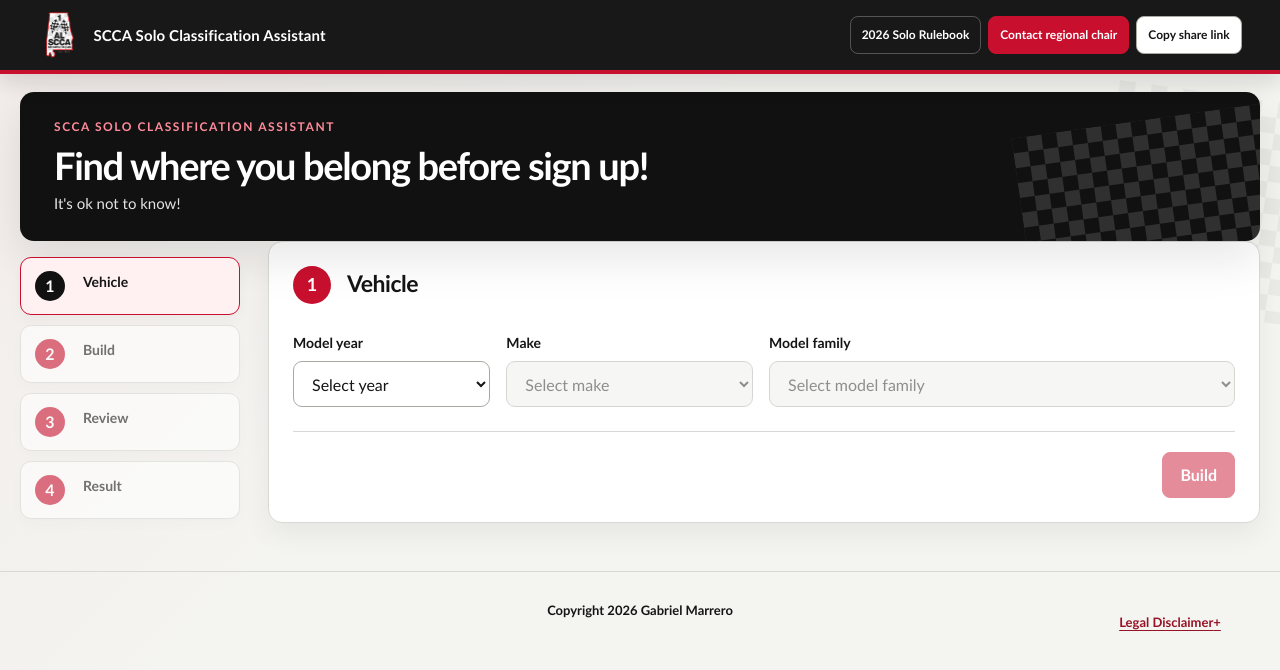
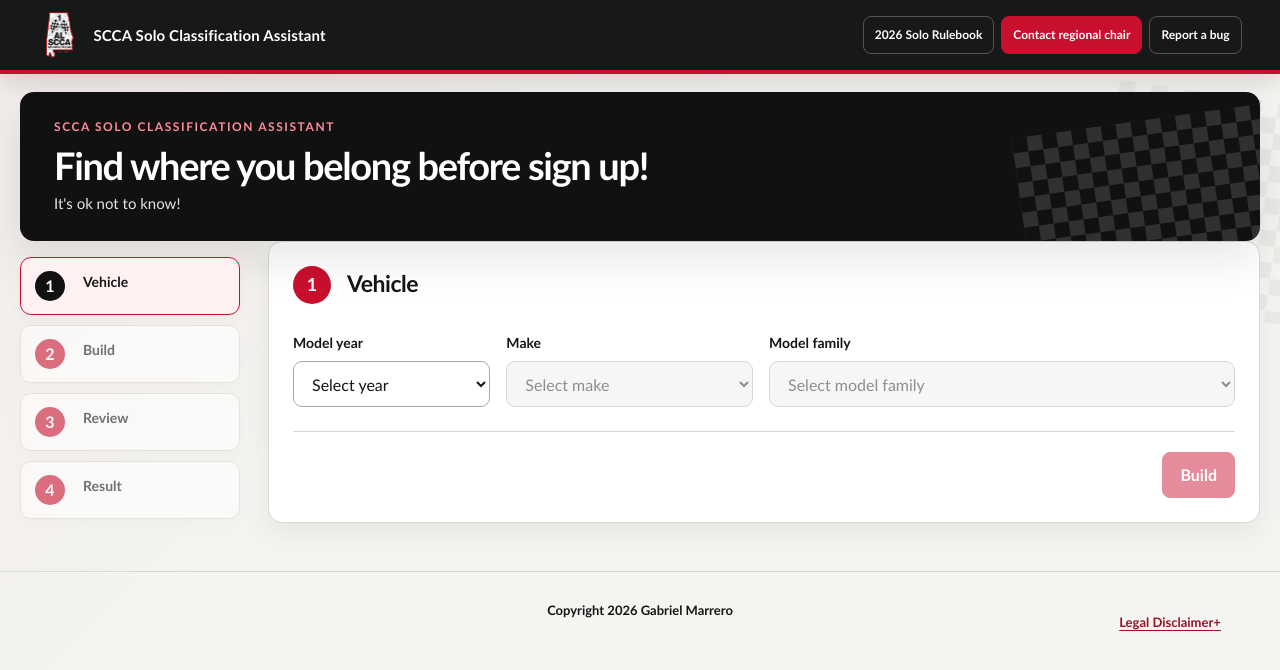
Before and after one commit to madcowg/scca-class-finder, a React (Vite) app: page / in a window 1280 px wide. Shown: the top 670 px of the page. Built offline with nearby package versions, Linux system fonts and the light colour scheme.

Commit message:
Add report-a-bug link and retarget share button to the final result
Share button now links directly to step 4 (the completed classification) and
only appears once results exist. Report a bug opens a pre-filled GitHub issue
with the current vehicle, build, result, and a reproduce link.

```diff
--- a/src/App.tsx
+++ b/src/App.tsx
@@ -5,6 +5,7 @@
 import { RegionalContactPanel } from "./components/RegionalContactPanel";
 import { ResultPanel } from "./components/ResultPanel";
 import { VehicleSelector } from "./components/VehicleSelector";
+import { buildBugReportUrl } from "./lib/bugReport";
 import { classifyVehicle } from "./lib/classifier";
 import { DEFAULT_BUILD } from "./lib/rules";
 import { getVehicleVariants, resolveVehicleSelection } from "./lib/vehicleData";
@@ -15,9 +16,14 @@
 interface SavedState {
   selection: VehicleSelection;
   build: BuildProfile;
+  step: Step;
 }
 
 const EMPTY_SELECTION: VehicleSelection = { make: "", model: "", year: "" };
+
+function isStep(value: unknown): value is Step {
+  return value === 1 || value === 2 || value === 3 || value === 4;
+}
 
 function readInitialState(): SavedState {
   const params = new URLSearchParams(window.location.search);
@@ -25,7 +31,8 @@
   if (!encoded) {
     return {
       selection: EMPTY_SELECTION,
-      build: DEFAULT_BUILD
+      build: DEFAULT_BUILD,
+      step: 1
     };
   }
 
@@ -40,12 +47,14 @@
         notListed: parsed.selection?.notListed,
         manualDescription: parsed.selection?.manualDescription
       }),
-      build: { ...DEFAULT_BUILD, ...(parsed.build ?? {}) }
+      build: { ...DEFAULT_BUILD, ...(parsed.build ?? {}) },
+      step: isStep(parsed.step) ? parsed.step : 1
     };
   } catch {
     return {
       selection: EMPTY_SELECTION,
-      build: DEFAULT_BUILD
+      build: DEFAULT_BUILD,
+      step: 1
     };
   }
 }
@@ -54,8 +63,8 @@
   const initial = useMemo(readInitialState, []);
   const [selection, setSelection] = useState<VehicleSelection>(initial.selection);
   const [build, setBuild] = useState<BuildProfile>(initial.build);
-  const [activeStep, setActiveStep] = useState<Step>(1);
-  const [shareLabel, setShareLabel] = useState("Copy share link");
+  const [activeStep, setActiveStep] = useState<Step>(initial.step);
+  const [shareLabel, setShareLabel] = useState("Share my results");
   const [contactOpen, setContactOpen] = useState(false);
 
   const result = useMemo(
@@ -79,19 +88,26 @@
     window.scrollTo({ top: 0, behavior: "smooth" });
   };
 
-  const copyShareLink = async () => {
-    const state: SavedState = { selection, build };
+  const buildShareUrl = (step: Step) => {
+    const state: SavedState = { selection, build, step };
     const url = new URL(window.location.href);
     url.searchParams.set("build", encodeURIComponent(JSON.stringify(state)));
+    return url;
+  };
+
+  const shareResults = async () => {
+    const url = buildShareUrl(4);
     try {
       await navigator.clipboard.writeText(url.toString());
       setShareLabel("Copied");
-      window.setTimeout(() => setShareLabel("Copy share link"), 1500);
+      window.setTimeout(() => setShareLabel("Share my results"), 1500);
     } catch {
       window.history.replaceState({}, "", url);
       setShareLabel("Link added to address bar");
     }
   };
+
+  const bugReportUrl = buildBugReportUrl(selection, build, result, buildShareUrl(activeStep).toString());
 
   return (
     <div className="app-shell">
@@ -121,12 +137,19 @@
           >
             Contact regional chair
           </button>
-          <button className="secondary-button" type="button" onClick={copyShareLink}>
-            {shareLabel}
-          </button>
-          <span className="sr-only" aria-live="polite">
-            {shareLabel === "Copy share link" ? "" : shareLabel}
-          </span>
+          <a className="header-link" href={bugReportUrl} target="_blank" rel="noreferrer">
+            Report a bug
+          </a>
+          {activeStep === 4 && (
+            <>
+              <button className="secondary-button" type="button" onClick={shareResults}>
+                {shareLabel}
+              </button>
+              <span className="sr-only" aria-live="polite">
+                {shareLabel === "Share my results" ? "" : shareLabel}
+              </span>
+            </>
+          )}
         </div>
       </header>
 
--- /dev/null
+++ b/src/lib/bugReport.ts
@@ -0,0 +1,31 @@
+import { classLabel } from "./classMetadata";
+import { summarizeBuild } from "./regionalContact";
+import type { BuildProfile, ClassificationResult, VehicleSelection } from "./types";
+import { vehicleSelectionLabel } from "./vehicleData";
+
+export const GITHUB_REPO_URL = "https://github.com/madcowg/scca-class-finder";
+
+export function buildBugReportUrl(
+  selection: VehicleSelection,
+  build: BuildProfile,
+  result: ClassificationResult,
+  shareUrl: string
+): string {
+  const vehicle = vehicleSelectionLabel(selection) || "not entered yet";
+  const modifications = summarizeBuild(build);
+  const outcome = result.selectedClass ? classLabel(result.selectedClass) : "no class resolved";
+
+  const body = [
+    "**What went wrong?**",
+    "",
+    "",
+    "---",
+    `Vehicle: ${vehicle}`,
+    `Build: ${modifications}`,
+    `Result shown: ${outcome}`,
+    `Link to reproduce: ${shareUrl}`
+  ].join("\n");
+
+  const params = new URLSearchParams({ title: `Bug: ${vehicle}`, body });
+  return `${GITHUB_REPO_URL}/issues/new?${params.toString()}`;
+}
```
